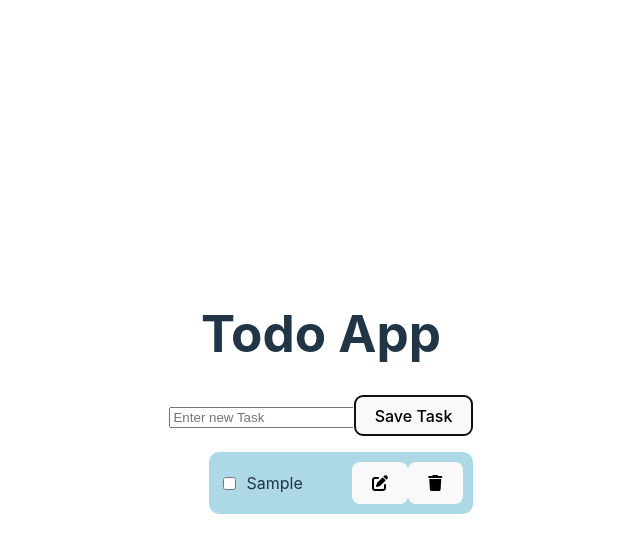
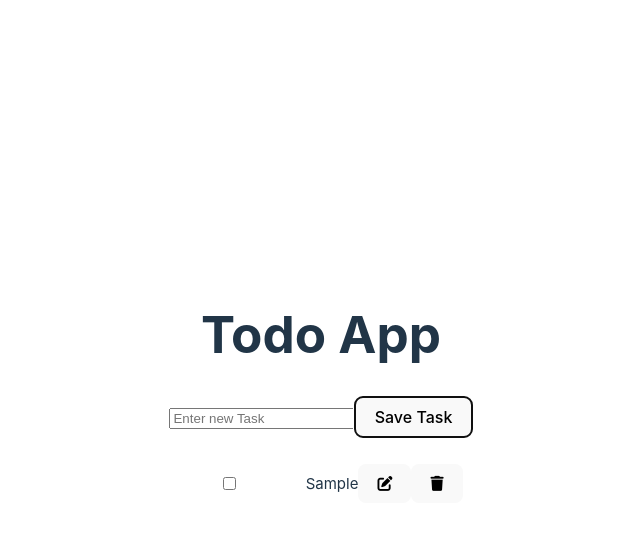
Before and after one commit to CEstradaSierra/Nueva-Todo-List, a React (Vite) app: page / in a window 1280 px wide. Both pictures are taken after typing "Sample" into the empty fields and a click on the button "Save Task". Shown: the top 552 px of the page, without its empty margins (319-959 px from the left). Built offline with nearby package versions, Linux system fonts and the light colour scheme.

Commit message:
edit function

```diff
--- a/src/App.css
+++ b/src/App.css
@@ -6,16 +6,36 @@
 }
 
 
-.list-item{
+.item-list {
   list-style: none;
-}
-.task-container{
-  background-color: lightblue;
   display:flex;
   align-items: center;
   padding: 10px;
   border-radius: 10px;
+  font-size: 15px;
 }
+
+.item-list.checked {
+  text-decoration: line-through;
+  list-style: none;
+  background-color: lightgray !important;
+  color: rgb(33, 57, 57) !important;
+}
+
+.edit-mode{
+  display:flex;
+  justify-content: space-around;
+  width:100%;
+  padding: 10px;
+  border: 1px solid #dfdfdf;
+  outline: none;
+  border-radius: 10px;
+
+
+}
+
+
+
 .button-container{
   margin-left: auto;
 }
--- a/src/componentes/Task.jsx
+++ b/src/componentes/Task.jsx
@@ -1,25 +1,58 @@
-export const Task=({task,toggleTask,deleteTask})=>{
-    return(
+import { useState } from "react";
+
+export const Task = ({ task, toggleTask, deleteTask,editTask }) => {
+  /* crep in estado para saber si el usuario estara en modo edicion o no de la tarea */
+  const [editing, setEditing] = useState(false);
+
+  /*funcion que ira en el onClick del boton editar para actualizar el estado y entrar en modo edicion */
+  const handleEditing = () => {
+    setEditing(true);
+  };
+
+  const handleEditingDone=(event)=>{
+    if(event.key=='Enter'){
+        setEditing(false);
+    }
+  }
+
+  /*el modo edicion solo se hara cuando el estado eiditin es true */
+  /*se crea un if para verificar cuando el estado esta en modo edicion o no */
+  let viewMode = {};
+  let editMode = {};
+
+  if (editing) {
+    viewMode.display='none';
+  }else{
+    editMode.display='none';
+  }
+
+  return (
     <>
-                <li className="list-item task-container" >
+      <li className={`item-list ${task.done ? "checked" : ""}`}>
         <input
           type="checkbox"
           checked={task.done}
-                        onChange={()=>toggleTask(task)} />
-                        <span
-                            style={task.done? {textDecoration:"line-through"}:{textDecoration:"none"}} >
-                                {task.name}
-                        </span>
-                        <div className="button-container">
-                            <button>
+          onChange={() => toggleTask(task)}
+        />
+
+        <div className="button-container" style={viewMode}>
+        <span>{task.name}</span>
+          <button onClick={()=>handleEditing()}>
             <i className="fa-sharp fa-solid fa-pen-to-square"></i>
           </button>
-                            <button onClick={()=>deleteTask(task)}>
+
+          <button onClick={() => deleteTask(task)}>
             <i className="fa-sharp fa-solid fa-trash"></i>
           </button>
         </div>
+        <input
+            type="text"
+            value={task.name}
+            className="edit-mode"
+            style={editMode}
+            onChange={((e)=>editTask(e.target.value,task.id))}
+            onKeyDown={(e)=>handleEditingDone(e)}/>
       </li>
-
     </>
-    )
-}
+  );
+};
--- a/src/componentes/TaskList.jsx
+++ b/src/componentes/TaskList.jsx
@@ -1,52 +1,61 @@
-import { TaskCreator } from './TaskCreator'
-import { Task } from './Task';
-import { useState,useEffect } from 'react'
+import { TaskCreator } from "./TaskCreator";
+import { Task } from "./Task";
+import { useState, useEffect } from "react";
 
+export const TaskList = () => {
+  const [taskItems, setTaskItems] = useState([]);
 
-export const TaskList=({tasks})=>{
-
-    const [taskItems,setTaskItems]=useState([]);
-
-    const deleteTask=(taskToDelete)=>{
-        setTaskItems(taskItems.filter((t)=>t.name !== taskToDelete.name))
-
-    }
-    function createNewTask(taskName){
-        if(!taskItems.find(task=> task.name ===taskName)){
-        setTaskItems([...taskItems,{name:taskName,done:false}])
+  const deleteTask = (taskToDelete) => {
+    setTaskItems(taskItems.filter((t) => t.name !== taskToDelete.name));
+  };
+  let index = taskItems.length + 1;
+  function createNewTask(taskName) {
+    if (!taskItems.find((task) => task.name === taskName)) {
+      setTaskItems([...taskItems, { name: taskName, done: false, id: index }]);
     }
   }
-    const toggleTask=(task)=>{
+  const toggleTask = (task) => {
     setTaskItems(
-            taskItems.map(t=> t.name === task.name ? {...t,done:!t.done}: t)
-        )
+      taskItems.map((t) => (t.name === task.name ? { ...t, done: !t.done } : t))
+    );
+  };
+  const editTask = (editedTask, id) => {
+    setTaskItems(
+      taskItems.map((task) => (task.id === id ? { ...task, name: editedTask } : task))
+      /* taskItems.map((t) => {
+        if (t.id === id) {
+          t.name = editedTask;
         }
+        return taskItems;
+      }) */
+    );
+  };
 
-    useEffect(()=>{
-        let data=localStorage.getItem('tasks');
+  useEffect(() => {
+    let data = localStorage.getItem("tasks");
     if (data) {
-        setTaskItems(JSON.parse(data))
+      setTaskItems(JSON.parse(data));
     }
-    },[])
+  }, []);
 
-    useEffect(()=> {
-        localStorage.setItem('tasks', JSON.stringify(taskItems));
-    },[taskItems])
+  useEffect(() => {
+    localStorage.setItem("tasks", JSON.stringify(taskItems));
+  }, [taskItems]);
 
-    return(
-        <div className='taskList'>
-            <TaskCreator createNewTask={createNewTask}/>
-            <ul className='list-main'>
-            {
-                taskItems.map((task)=>(
+  return (
+    <div className="taskList">
+      <TaskCreator createNewTask={createNewTask} />
+      <ul className="list-main">
+        {taskItems.map((task) => (
           <Task
             task={task}
-                key={task.name}
+            key={task.id}
             toggleTask={toggleTask}
-                deleteTask={deleteTask} />
-                ))
-            }
+            deleteTask={deleteTask}
+            editTask={editTask}
+          />
+        ))}
       </ul>
     </div>
-    )
-}
+  );
+};
```
Lines whose indentation alone changed are shown as unchanged.
